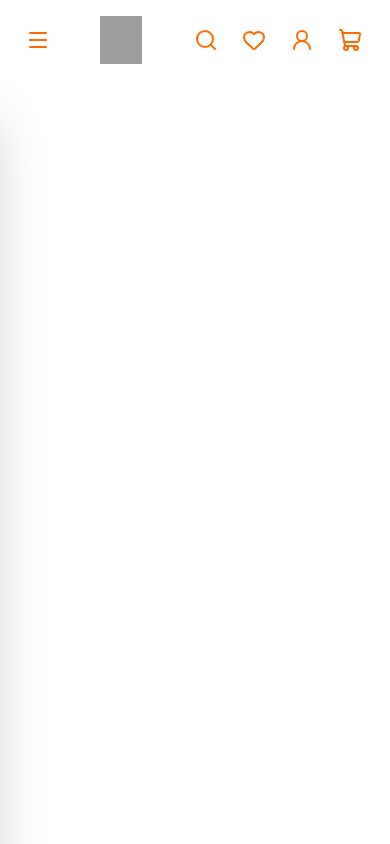
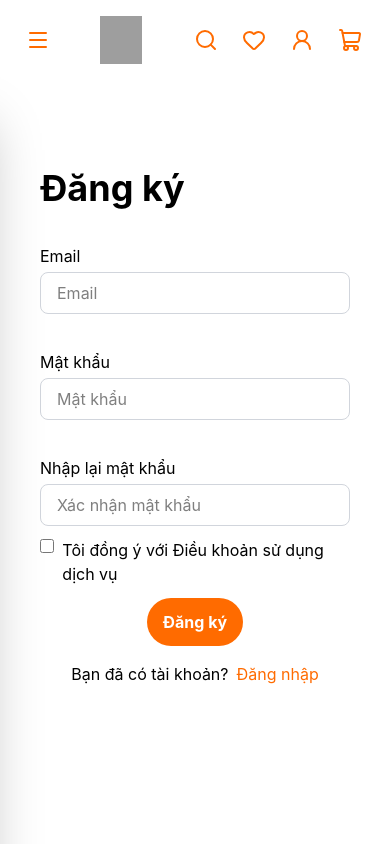
Before and after one commit to TemmaVN/Badminton_Shop, a React app in the folder Frontend/: page /register in a window 390 px wide. Built offline with nearby package versions, Linux system fonts and the light colour scheme; grey boxes are pictures that could not be loaded; the HTML template or start-up script is replaced by a standard one.

Commit message:
Cập nhật Frontend Login & Register

```diff
--- a/Frontend/src/App.jsx
+++ b/Frontend/src/App.jsx
@@ -5,6 +5,8 @@
 import { useMediaQuery } from './mystate/useMediaQuery'
 import { BrowserRouter, Route, Routes } from 'react-router-dom'
 import Advertisement from './components/Advertisement'
+import Login from './layouts/Login';
+import Register from './layouts/Register';
 
 function App() {
   const [isMenuOpen, setIsMenuOpen] = useState(false);
@@ -17,6 +19,8 @@
         <MenuHeader isOpen={isMenuOpen} setIsOpen={setIsMenuOpen} />
         <Routes>
           <Route path='/' element={<Advertisement />} />
+          <Route path='/login' element={<Login />} />
+          <Route path='/register' element={<Register />} />
         </Routes>
       </div>
     </BrowserRouter>
--- /dev/null
+++ b/Frontend/src/layouts/Login.jsx
@@ -0,0 +1,91 @@
+import React, { useState } from 'react';
+import { Link } from 'react-router-dom';
+import FlashButton from '../components/FlashButton';
+import { useMediaQuery } from '../mystate/useMediaQuery';
+
+const Login = () => {
+  const isShowPic = useMediaQuery("(min-width: 700px)");
+  const [email, setEmail] = useState('');
+  const [password, setPassword] = useState('');
+  const [loading, setLoading] = useState(false);
+  const [success, setSuccess] = useState(false);
+
+  const handleSubmit = async (e) => {
+    e.preventDefault();
+    setLoading(true);
+
+    setTimeout(() => {
+      setLoading(false);
+      setSuccess(true);
+      alert(`Đăng nhập thành công với email: ${email}`);
+    }, 1000);
+  };
+
+  if (success) {
+    return (
+      <div className='flex w-full h-auto text-black justify-center items-center min-h-screen'>
+        <div className='text-center'>
+          <div className='text-green-500 text-2xl mb-4'>✅ Đăng nhập thành công!</div>
+          <Link to="/" className='text-orange-default hover:text-orange-900'>Về trang chủ</Link>
+        </div>
+      </div>
+    );
+  }
+
+  return (
+    <div className='flex w-full h-auto text-black'>
+      {isShowPic && (
+        <img
+          src="https://static.fbshop.vn/wp-content/uploads/2023/08/plogin-img.jpg"
+          alt=""
+          className='w-1/2 h-auto'
+        />
+      )}
+      <form onSubmit={handleSubmit} className='flex flex-col grow max-w-150 mx-10 md:mx-20 justify-center gap-1'>
+        <label className='font-bold text-4xl'>Đăng nhập</label>
+
+        <label className='pt-8'>Email</label>
+        <input
+          type='email'
+          className='border border-gray-300 rounded-lg px-4 py-2 focus:outline-none focus:ring-2 focus:ring-orange-500 w-full'
+          placeholder='Email'
+          value={email}
+          onChange={(e) => setEmail(e.target.value)}
+          required
+        />
+
+        <label className='pt-8'>Mật khẩu</label>
+        <input
+          type='password'
+          className='border border-gray-300 rounded-lg px-4 py-2 focus:outline-none focus:ring-2 focus:ring-orange-500 w-full'
+          placeholder='Mật khẩu'
+          value={password}
+          onChange={(e) => setPassword(e.target.value)}
+          required
+        />
+
+        <div className='w-full flex justify-end'>
+          <a href="#" className='text-orange-default hover:text-orange-900 pt-3'>Quên mật khẩu</a>
+        </div>
+
+        <div className='w-full flex justify-center'>
+          <FlashButton
+            disabled={loading}
+            type='submit'
+            onClick={handleSubmit}
+            itemName={loading ? "Đang xử lý..." : "Đăng nhập"}
+          />
+        </div>
+
+        <div className={`flex ${isShowPic ? '' : 'justify-center'}`}>
+          <div className='flex gap-2 py-3'>
+            <label>Bạn mới biết đến FBShop?</label>
+            <Link to="/register" className='text-orange-default hover:text-orange-900'>Đăng ký</Link>
+          </div>
+        </div>
+      </form>
+    </div>
+  );
+};
+
+export default Login;
--- /dev/null
+++ b/Frontend/src/layouts/Register.jsx
@@ -0,0 +1,131 @@
+import React, { useState } from 'react';
+import { Link } from 'react-router-dom';
+import FlashButton from '../components/FlashButton';
+import { useMediaQuery } from '../mystate/useMediaQuery';
+
+const Register = () => {
+  const isShowPic = useMediaQuery("(min-width: 700px)");
+  const [email, setEmail] = useState('');
+  const [password, setPassword] = useState('');
+  const [confirmPassword, setConfirmPassword] = useState('');
+  const [loading, setLoading] = useState(false);
+  const [success, setSuccess] = useState(false);
+  const [acceptTerms, setAcceptTerms] = useState(false);
+
+  const handleSubmit = async (e) => {
+    e.preventDefault();
+
+    if (!acceptTerms) {
+      alert("Vui lòng đồng ý với Điều khoản sử dụng dịch vụ!");
+      return;
+    }
+
+    if (password !== confirmPassword) {
+      alert("Mật khẩu nhập lại không khớp!");
+      return;
+    }
+
+    if (password.length < 6) {
+      alert("Mật khẩu phải có ít nhất 6 ký tự!");
+      return;
+    }
+
+    setLoading(true);
+
+    setTimeout(() => {
+      setLoading(false);
+      setSuccess(true);
+      alert(`Đăng ký thành công với email: ${email}`);
+    }, 1000);
+  };
+
+  if (success) {
+    return (
+      <div className='flex w-full h-auto text-black justify-center items-center min-h-screen'>
+        <div className='text-center'>
+          <div className='text-green-500 text-2xl mb-4'>✅ Đăng ký thành công!</div>
+          <Link to="/login" className='text-orange-default hover:text-orange-900'>Đăng nhập ngay</Link>
+        </div>
+      </div>
+    );
+  }
+
+  return (
+    <div className='flex w-full h-auto text-black'>
+      {isShowPic && (
+        <img
+          src="https://cdn.shopvnb.com/uploads/images/bai_viet/anh-cau-long-ngau-1-1737322298.webp"
+          alt=""
+          className='w-1/2 h-auto'
+        />
+      )}
+      <form onSubmit={handleSubmit} className='flex flex-col grow max-w-150 mx-10 my-20 md:mx-20 justify-center gap-1'>
+        <label className='font-bold text-4xl'>Đăng ký</label>
+
+        <label className='pt-8'>Email</label>
+        <input
+          type='email'
+          className='border border-gray-300 rounded-lg px-4 py-2 focus:outline-none focus:ring-2 focus:ring-orange-500 w-full'
+          placeholder='Email'
+          value={email}
+          onChange={(e) => setEmail(e.target.value)}
+          required
+        />
+
+        <label className='pt-8'>Mật khẩu</label>
+        <input
+          type='password'
+          className='border border-gray-300 rounded-lg px-4 py-2 focus:outline-none focus:ring-2 focus:ring-orange-500 w-full'
+          placeholder='Mật khẩu'
+          value={password}
+          onChange={(e) => setPassword(e.target.value)}
+          required
+        />
+        {(password.length < 6 && password.length > 0) && (
+          <p className='text-red-500 text-sm'>Mật khẩu phải có ít nhất 6 ký tự</p>
+        )}
+
+        <label className='pt-8'>Nhập lại mật khẩu</label>
+        <input
+          type='password'
+          className='border border-gray-300 rounded-lg px-4 py-2 focus:outline-none focus:ring-2 focus:ring-orange-500 w-full'
+          placeholder='Xác nhận mật khẩu'
+          value={confirmPassword}
+          onChange={(e) => setConfirmPassword(e.target.value)}
+          required
+        />
+        {(confirmPassword.length > 0 && confirmPassword !== password) && (
+          <p className='text-red-500 text-sm'>Mật khẩu nhập lại không khớp</p>
+        )}
+
+        <div className='relative z-200 w-full flex gap-2 py-2'>
+          <input
+            type="checkbox"
+            className='size-4 accent-blue-600 cursor-pointer'
+            checked={acceptTerms}
+            onChange={(e) => setAcceptTerms(e.target.checked)}
+          />
+          <label>Tôi đồng ý với Điều khoản sử dụng dịch vụ</label>
+        </div>
+
+        <div className='w-full flex justify-center'>
+          <FlashButton
+            disabled={loading}
+            type='submit'
+            onClick={handleSubmit}
+            itemName={loading ? "Đang xử lý..." : "Đăng ký"}
+          />
+        </div>
+
+        <div className={`flex ${isShowPic ? '' : 'justify-center'}`}>
+          <div className='flex gap-2 py-3'>
+            <label>Bạn đã có tài khoản?</label>
+            <Link to="/login" className='text-orange-default hover:text-orange-900'>Đăng nhập</Link>
+          </div>
+        </div>
+      </form>
+    </div>
+  );
+};
+
+export default Register;
```
